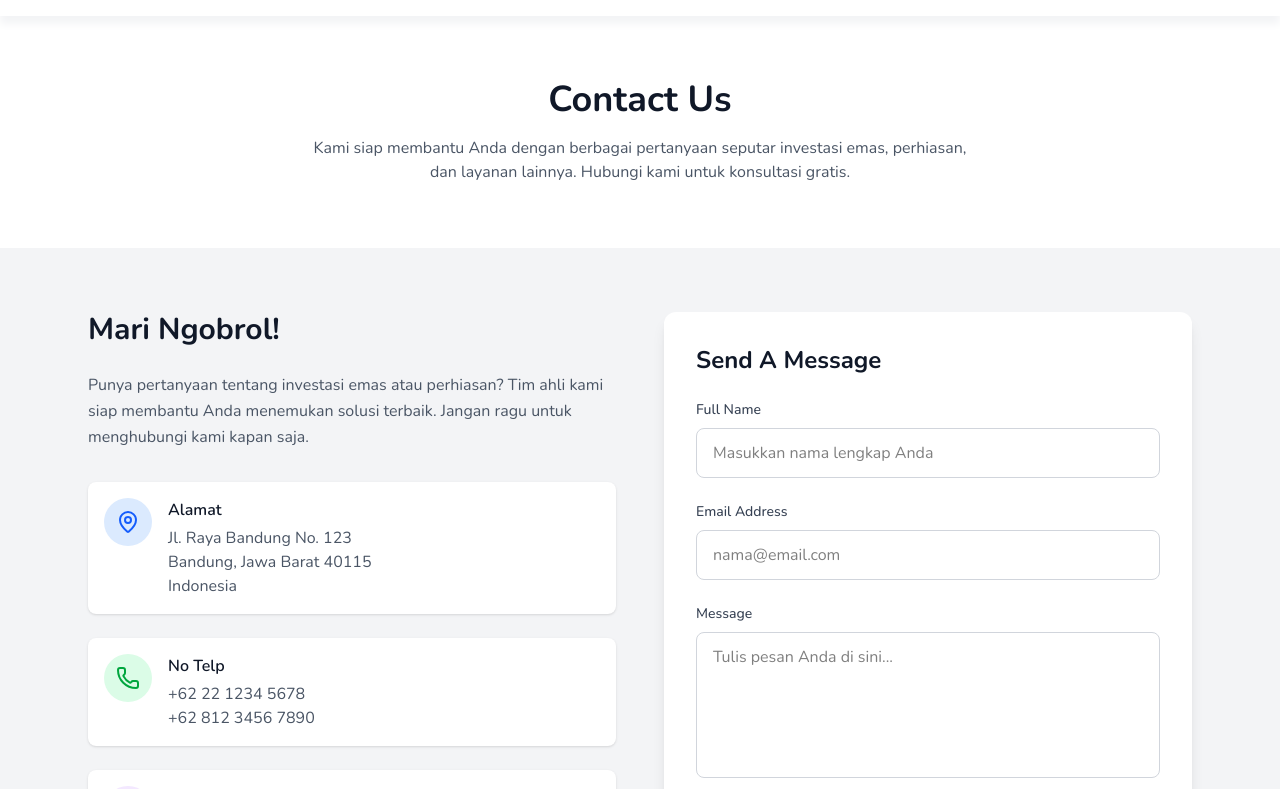
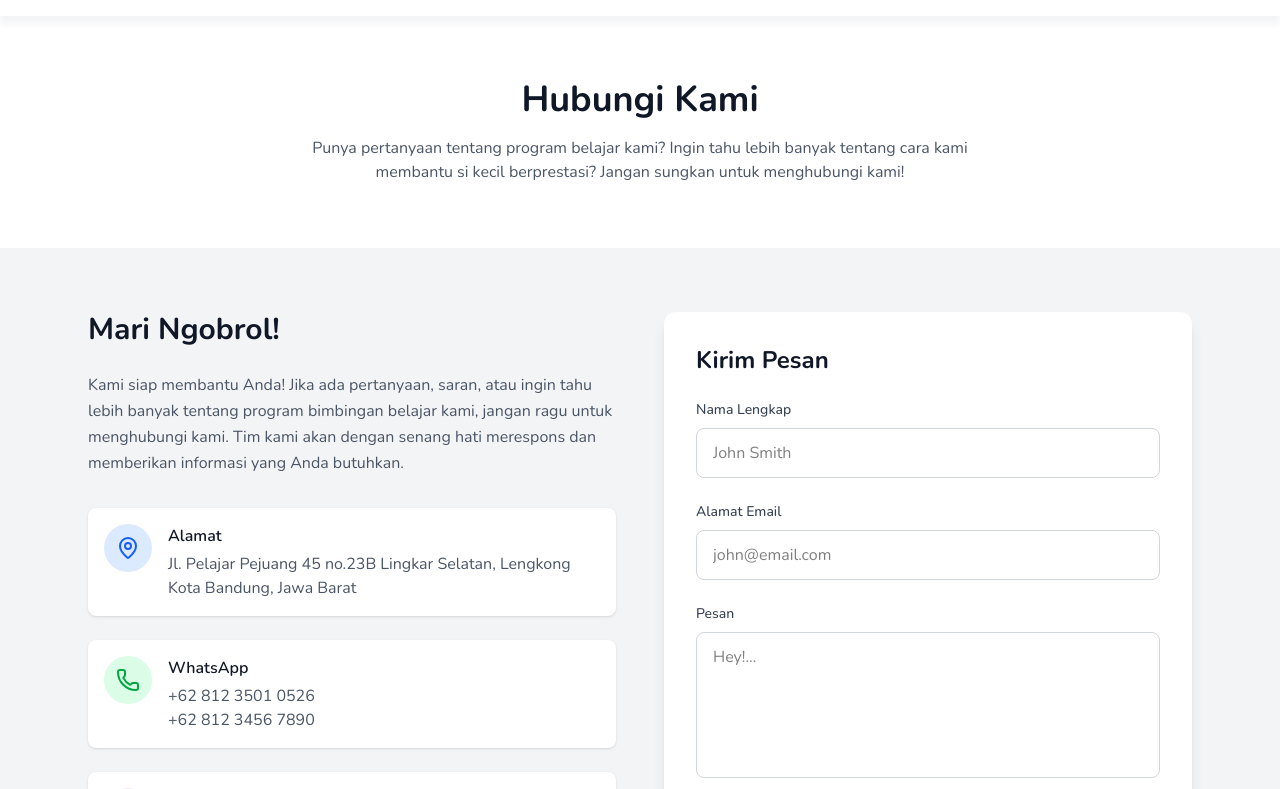
Before and after one commit to sabiannaya/eko-compro, a Next.js app: page /contact in a window 1280 px wide. Shown: the part 500-1289 px from the top of the page. Built offline with nearby package versions, Linux system fonts and the light colour scheme.

Commit message:
Refactor: add data  Contact Sections

```diff
--- a/src/app/contact/page.tsx
+++ b/src/app/contact/page.tsx
@@ -1,15 +1,16 @@
 "use client";
 
-import { useState } from 'react';
-import { MapPin, Phone, Mail } from 'lucide-react';
-import Footer from '@/components/Footer';
-import { useLanguage } from '@/utils/LanguageContext';
+import Footer from "@/components/Footer";
+import { contact, contactDetail, contactForm, contactInfo } from "@/data/sections";
+import { useLanguage } from "@/utils/LanguageContext";
+import { Mail, MapPin, Phone } from "lucide-react";
+import { useState } from "react";
 
 export default function Homepage() {
   const [formData, setFormData] = useState({
-    name: '',
-    email: '',
-    message: ''
+    name: "",
+    email: "",
+    message: "",
   });
 
   const { currentLanguage } = useLanguage();
@@ -18,84 +19,94 @@ export default function Homepage() {
     e: React.ChangeEvent<HTMLInputElement | HTMLTextAreaElement>
   ) => {
     const { name, value } = e.target;
-    setFormData(prev => ({
+    setFormData((prev) => ({
       ...prev,
-      [name]: value
+      [name]: value,
     }));
   };
 
   const handleSubmit = () => {
-    console.log('Form submitted:', formData);
+    console.log("Form submitted:", formData);
     // Handle form submission here
-    alert('Message sent successfully!');
-    setFormData({ name: '', email: '', message: '' });
+    alert("Message sent successfully!");
+    setFormData({ name: "", email: "", message: "" });
   };
 
   return (
     <div className="min-h-screen bg-gray-100">
       {/* Header */}
       <div className="bg-white py-16 px-6 text-center">
-        <h1 className="text-4xl font-bold text-gray-900 mb-4">Contact Us</h1>
+        <h1 className="text-4xl font-bold text-gray-900 mb-4">
+          {contact.title[currentLanguage]}
+        </h1>
         <p className="text-gray-600 max-w-2xl mx-auto">
-          Kami siap membantu Anda dengan berbagai pertanyaan seputar investasi emas,
-          perhiasan, dan layanan lainnya. Hubungi kami untuk konsultasi gratis.
+          {contact.description[currentLanguage]}
         </p>
       </div>
 
       {/* Main Content */}
       <div className="max-w-6xl mx-auto px-6 py-16">
         <div className="grid lg:grid-cols-2 gap-12 pb-28">
-
           {/* Contact Information */}
           <div className="space-y-8 mb-3">
             <div>
-              <h2 className="text-3xl font-bold text-gray-900 mb-6">Mari Ngobrol!</h2>
+              <h2 className="text-3xl font-bold text-gray-900 mb-6">
+                {contactDetail.title[currentLanguage]}
+              </h2>
               <p className="text-gray-600 leading-relaxed mb-8">
-                Punya pertanyaan tentang investasi emas atau perhiasan? Tim ahli kami siap membantu
-                Anda menemukan solusi terbaik. Jangan ragu untuk menghubungi kami kapan saja.
+                {contactDetail.description[currentLanguage]}
               </p>
             </div>
 
             {/* Contact Details */}
             <div className="space-y-6">
-              <div className="flex items-start space-x-4 p-4 bg-white rounded-lg shadow-sm transition-all duration-300 hover:scale-105 hover:z-10 active:scale-105
-          origin-center relative group cursor-pointer">
+              <div
+                className="flex items-start space-x-4 p-4 bg-white rounded-lg shadow-sm transition-all duration-300 hover:scale-105 hover:z-10 active:scale-105
+          origin-center relative group cursor-pointer"
+              >
                 <div className="bg-blue-100 p-3 rounded-full">
                   <MapPin className="h-6 w-6 text-blue-600" />
                 </div>
                 <div>
-                  <h3 className="font-semibold text-gray-900 mb-1">Alamat</h3>
+                  <h3 className="font-semibold text-gray-900 mb-1">
+                    {contactInfo[0].title[currentLanguage]}
+                  </h3>
                   <p className="text-gray-600">
-                    Jl. Raya Bandung No. 123<br />
-                    Bandung, Jawa Barat 40115<br />
-                    Indonesia
+                    {contactInfo[0].description[currentLanguage]}
                   </p>
                 </div>
               </div>
 
-              <div className="flex items-start space-x-4 p-4 bg-white rounded-lg shadow-sm transition-all duration-300 hover:scale-105 hover:z-10 active:scale-105
-          origin-center relative group cursor-pointer">
+              <div
+                className="flex items-start space-x-4 p-4 bg-white rounded-lg shadow-sm transition-all duration-300 hover:scale-105 hover:z-10 active:scale-105
+          origin-center relative group cursor-pointer"
+              >
                 <div className="bg-green-100 p-3 rounded-full">
                   <Phone className="h-6 w-6 text-green-600" />
                 </div>
                 <div>
-                  <h3 className="font-semibold text-gray-900 mb-1">No Telp</h3>
+                  <h3 className="font-semibold text-gray-900 mb-1">
+                    {contactInfo[1].title[currentLanguage]}
+                  </h3>
                   <p className="text-gray-600">
-                    +62 22 1234 5678<br />
-                    +62 812 3456 7890
+                    {contactInfo[1].description[currentLanguage]}
+                    <br />
+                    {contactInfo[2].description[currentLanguage]}
                   </p>
                 </div>
               </div>
 
-              <div className="flex items-start space-x-4 p-4 bg-white rounded-lg shadow-sm transition-all duration-300 hover:scale-105 hover:z-10 active:scale-105
-          origin-center relative group cursor-pointer">
+              <div
+                className="flex items-start space-x-4 p-4 bg-white rounded-lg shadow-sm transition-all duration-300 hover:scale-105 hover:z-10 active:scale-105
+          origin-center relative group cursor-pointer"
+              >
                 <div className="bg-purple-100 p-3 rounded-full">
                   <Mail className="h-6 w-6 text-purple-600" />
                 </div>
                 <div>
                   <h3 className="font-semibold text-gray-900 mb-1">Email</h3>
                   <p className="text-gray-600">
-                    guidancelearningmreko@gmail.com
+                    {contactInfo[3].description[currentLanguage]}
                   </p>
                 </div>
               </div>
@@ -104,12 +115,17 @@ export default function Homepage() {
 
           {/* Contact Form */}
           <div className="bg-white rounded-xl shadow-lg p-8">
-            <h3 className="text-2xl font-bold text-gray-900 mb-6">Send A Message</h3>
+            <h3 className="text-2xl font-bold text-gray-900 mb-6">
+              {contactForm[0].title[currentLanguage]}
+            </h3>
 
             <div className="space-y-6">
               <div>
-                <label htmlFor="name" className="block text-sm font-medium text-gray-700 mb-2">
-                  Full Name
+                <label
+                  htmlFor="name"
+                  className="block text-sm font-medium text-gray-700 mb-2"
+                >
+                  {contactForm[1].title[currentLanguage]}
                 </label>
                 <input
                   type="text"
@@ -118,14 +134,17 @@ export default function Homepage() {
                   value={formData.name}
                   onChange={handleInputChange}
                   className="w-full px-4 py-3 border border-gray-300 rounded-lg focus:ring-2 focus:ring-blue-500 focus:border-transparent transition-all"
-                  placeholder="Masukkan nama lengkap Anda"
+                  placeholder="John Smith"
                   required
                 />
               </div>
 
               <div>
-                <label htmlFor="email" className="block text-sm font-medium text-gray-700 mb-2">
-                  Email Address
+                <label
+                  htmlFor="email"
+                  className="block text-sm font-medium text-gray-700 mb-2"
+                >
+                  {contactForm[2].title[currentLanguage]}
                 </label>
                 <input
                   type="email"
@@ -134,14 +153,17 @@ export default function Homepage() {
                   value={formData.email}
                   onChange={handleInputChange}
                   className="w-full px-4 py-3 border border-gray-300 rounded-lg focus:ring-2 focus:ring-blue-500 focus:border-transparent transition-all"
-                  placeholder="nama@email.com"
+                  placeholder="john@email.com"
                   required
                 />
               </div>
 
               <div>
-                <label htmlFor="message" className="block text-sm font-medium text-gray-700 mb-2">
-                  Message
+                <label
+                  htmlFor="message"
+                  className="block text-sm font-medium text-gray-700 mb-2"
+                >
+                  {contactForm[3].title[currentLanguage]}
                 </label>
                 <textarea
                   id="message"
@@ -150,14 +172,15 @@ export default function Homepage() {
                   onChange={handleInputChange}
                   rows={5}
                   className="w-full px-4 py-3 border border-gray-300 rounded-lg focus:ring-2 focus:ring-blue-500 focus:border-transparent transition-all resize-none"
-                  placeholder="Tulis pesan Anda di sini..."
+                  placeholder="Hey!..."
                   required
                 ></textarea>
               </div>
 
-              <p className="text-sm text-gray-500">
-                Informasi pribadi Anda akan dijaga kerahasiaannya dan tidak akan dibagikan ke pihak ketiga.
-              </p>
+              {/* <p className="text-sm text-gray-500">
+                Informasi pribadi Anda akan dijaga kerahasiaannya dan tidak akan
+                dibagikan ke pihak ketiga.
+              </p> */}
 
               <a
                 href={`mailto:iqbalghazali44@gmail.com?subject=Contact%20Form%20Submission&body=Name:%20${formData.name}%0AEmail:%20${formData.email}%0AMessage:%20${formData.message}`}
@@ -175,12 +198,14 @@ export default function Homepage() {
       <div className="bg-white">
         <div className="max-w-6xl mx-auto px-6">
           <div className="bg-red-400 h-64 rounded-lg flex items-center justify-center -translate-y-1/2">
-            <p className="text-white text-lg font-medium">Interactive Map Placeholder</p>
+            <p className="text-white text-lg font-medium">
+              Interactive Map Placeholder
+            </p>
           </div>
         </div>
       </div>
 
-    <Footer currentLanguage={currentLanguage} />
+      <Footer currentLanguage={currentLanguage} />
     </div>
   );
 }
--- a/src/data/sections.tsx
+++ b/src/data/sections.tsx
@@ -1,5 +1,4 @@
-import { HeroContent } from "@/utils/TypeContext";
-import { LocalizedField } from "@/utils/TypeContext";
+import { HeroContent, LocalizedField } from "@/utils/TypeContext";
 
 interface Section {
   id: string;
@@ -88,3 +87,122 @@ export const activities: Section = {
     en: "Our activities are designed to enrich students' learning experiences.",
   },
 };
+
+export const contact: Section = {
+  id: "contact-1",
+  title: {
+    id: "Hubungi Kami",
+    en: "Contact Us",
+  },
+  description: {
+    en: "Got questions about our learning program? Want to know more about how we help your child succeed? Don't hesitate to contact us!",
+    id: "Punya pertanyaan tentang program belajar kami? Ingin tahu lebih banyak tentang cara kami membantu si kecil berprestasi? Jangan sungkan untuk menghubungi kami!",
+  },
+};
+
+export const contactDetail: Section = {
+  id: "contact-detail-1",
+  title: {
+    id: "Mari Ngobrol!",
+    en: "Let's have a Chat!",
+  },
+  description: {
+    id: "Kami siap membantu Anda! Jika ada pertanyaan, saran, atau ingin tahu lebih banyak tentang program bimbingan belajar kami, jangan ragu untuk menghubungi kami. Tim kami akan dengan senang hati merespons dan memberikan informasi yang Anda butuhkan.",
+    en: "We are ready to assist you! If you have any questions, suggestions, or want to know more about our tutoring programs, feel free to contact us. Our team will be happy to respond and provide the information you need.",
+  },
+};
+
+export const contactInfo: Section[] = [
+  {
+    id: "contact-address",
+    title: {
+      en: "Address",
+      id: "Alamat",
+    },
+    description: {
+      en: "Jl. Pelajar Pejuang 45 no.23B \nLingkar Selatan, Lengkong \nKota Bandung, Jawa Barat",
+      id: "Jl. Pelajar Pejuang 45 no.23B \nLingkar Selatan, Lengkong \nKota Bandung, Jawa Barat",
+    },
+  },
+  {
+    id: "contact-whatsapp",
+    title: {
+      en: "WhatsApp",
+      id: "WhatsApp",
+    },
+    description: {
+      en: "+62 812 3501 0526",
+      id: "+62 812 3501 0526",
+    },
+  },
+  {
+    id: "contact-whatsapp-2",
+    title: {
+      en: "WhatsApp 2",
+      id: "WhatsApp 2",
+    },
+    description: {
+      en: "+62 812 3456 7890",
+      id: "+62 812 3456 7890",
+    },
+  },
+  {
+    id: "contact-email",
+    title: {
+      en: "Email",
+      id: "Email",
+    },
+    description: {
+      en: "guidancelearningmreko@gmail.com",
+      id: "guidancelearningmreko@gmail.com",
+    },
+  },
+];
+
+export const contactForm: Section[] = [
+
+    {
+      id: "HeadlineContactForm",
+      title: {
+        id: "Kirim Pesan",
+        en: "Send a Message",
+    },
+    description: {
+      id: " ",
+      en: " ",
+    },
+  },
+  {
+    id: "contact-form-name",
+    title: {
+      id: "Nama Lengkap",
+      en: "Full Name",
+    },
+    description: {
+      id: " ",
+      en: " ",
+    },
+  },
+  {
+    id: "contact-form-email",
+    title: {
+      id: "Alamat Email",
+      en: "Email Address",
+    },
+    description: {
+      id: " ",
+      en: " ",
+    },
+  },
+  {
+    id: "contact-form-message",
+    title: {
+      id: "Pesan",
+      en: "Message",
+    },
+    description: {
+      id: " ",
+      en: " ",
+    },
+  }
+]
```
